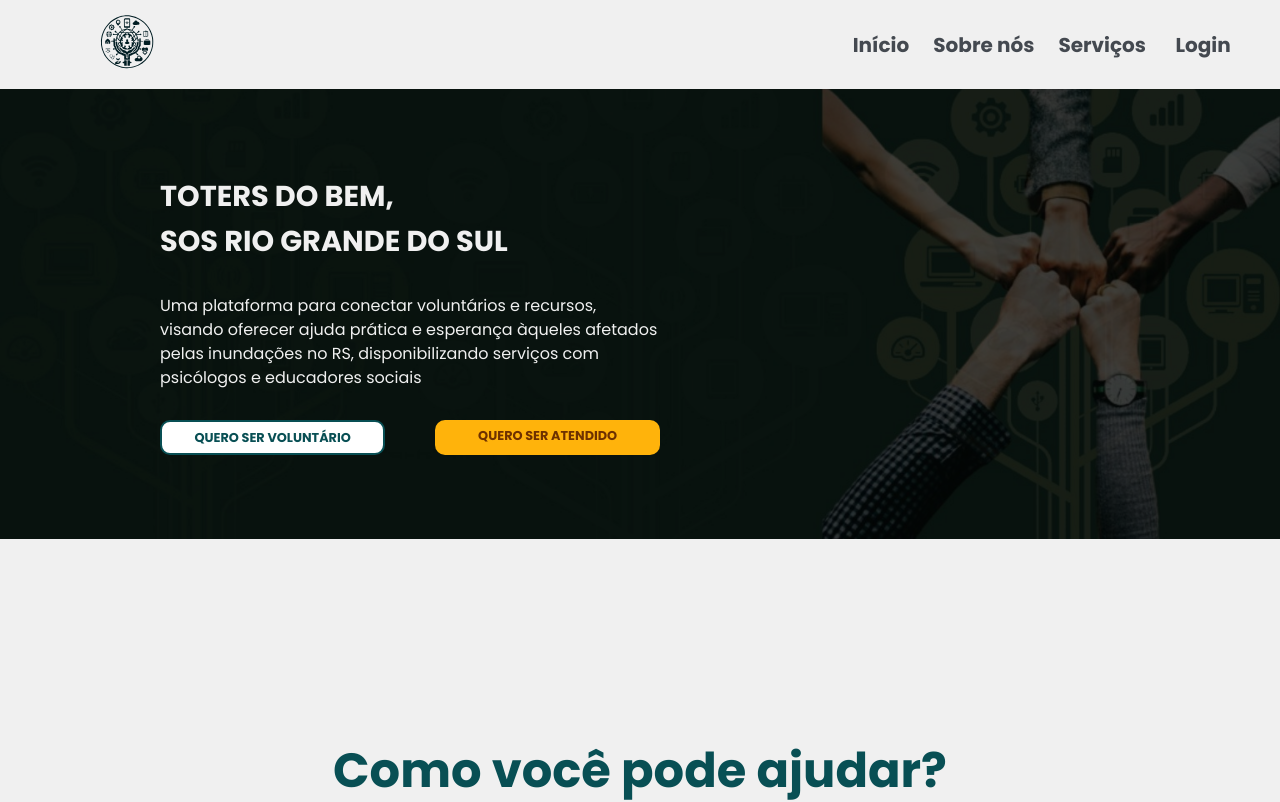
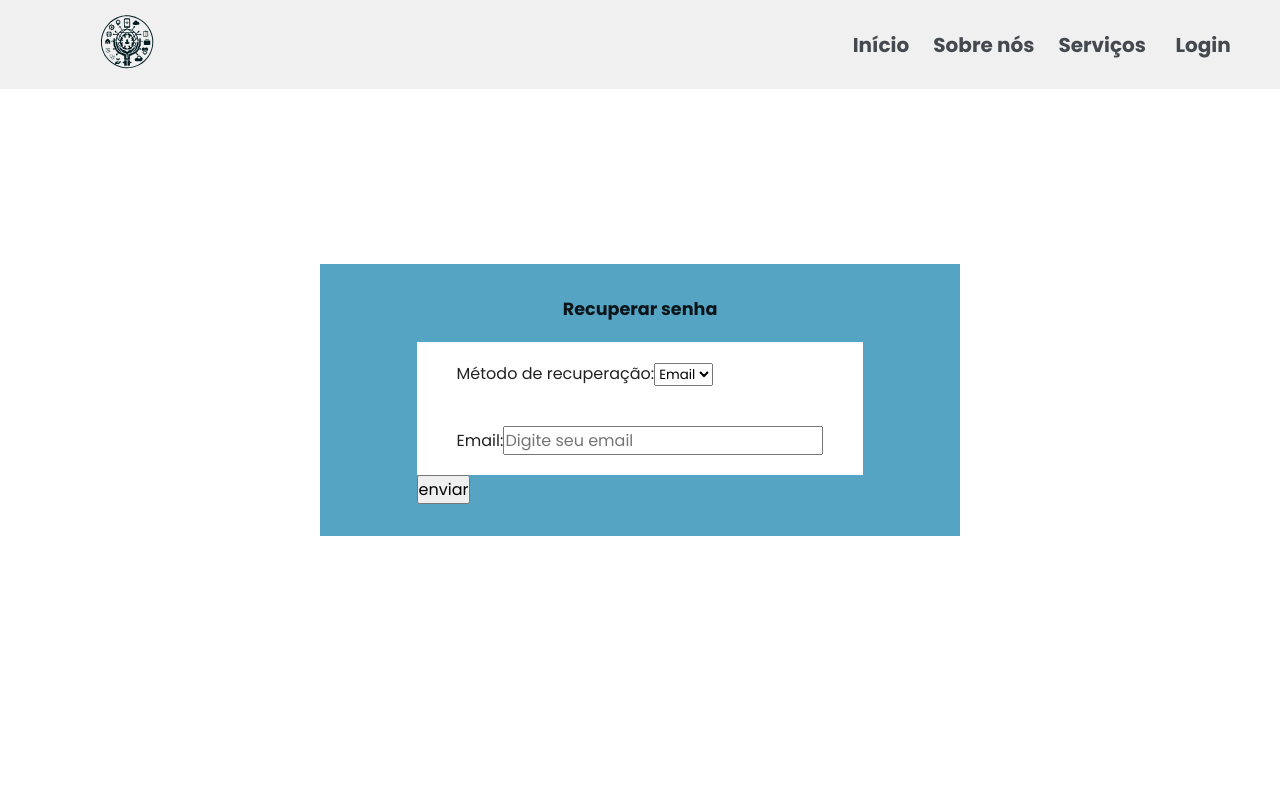
Before and after one commit to Dart1516/proyecto-toti-rs, a React (Create React App) app: page /recuperarsenha in a window 1280 px wide. Before the commit this address led to /Principal. Shown: the top 802 px of the page. Built offline with nearby package versions, Linux system fonts and the light colour scheme.

Commit message:
criando recuperarsenha

```diff
--- a/src/App.js
+++ b/src/App.js
@@ -14,7 +14,7 @@ import MinhaContaEducador from "./Pages/minhaContaEducador";
 import MinhaContaLider from "./Pages/minhaContaLider";
 import MinhaContaVoluntario from "./Pages/minhaContaVoluntario";
 import ThankYou from "./Pages/ThankYou";
-
+import RecuperarSenha from "./Pages/RecuperarSenha";
 function App() {
   return (
     <Router>
@@ -35,7 +35,7 @@ function App() {
         <Route path="/minhaContaLider" element={<MinhaContaLider/>} />
         <Route path="/minhaContaVoluntario" element={<MinhaContaVoluntario/>} />
         <Route path="/ThankYou" element={<ThankYou/>} />
-
+        <Route path="/recuperarsenha" element={<RecuperarSenha/>} />
         {/* Ruta predeterminada */}
         <Route path="/*" element={<Navigate to="/Principal" />} />
       </Routes>
--- a/src/Pages/Accesso.js
+++ b/src/Pages/Accesso.js
@@ -8,6 +8,7 @@ import Header from "../Components/Header-NavMenu";
 import Visibility from '@mui/icons-material/VisibilityOutlined';
 import VisibilityOff from '@mui/icons-material/VisibilityOffOutlined';
 import {  InputAdornment, IconButton } from '@mui/material';
+
 
 const StyledContainer = styled("div")(({theme}) => ({
   position: "fixed",
@@ -80,13 +81,14 @@ const Accesso = () => {
   const navigate = useNavigate();
   const [username, setUsername] = useState("");
   const handleLogin = async () => {
+
     try {
       if (!email || !password) {
           setError("Por favor, preencha todos os campos");
           return;
       }
-      const normalizedEmail = email.toLowerCase();
-      const response = await Api.get(`/login/usuarios?email=${normalizedEmail}&password=${password}`);
+      const passwordString = String(password);
+      const response = await Api.get(`/login/usuarios?email=${email}&password=${passwordString}`);
       const username = response.data.username;
       const rol = response.data.roleMessage;
       setUsername(username);
@@ -106,7 +108,8 @@ if (rol) {
   }
   };
   const handleEmailChange = (event) => {
-    setEmail(event.target.value);
+    const lowercasedEmail = event.target.value.toLowerCase();
+  setEmail(lowercasedEmail);
     setError(null);
   };
   const handlePasswordChange = (event) => {
@@ -153,6 +156,7 @@ if (rol) {
                   onChange={handleEmailChange}
                   required
                   className="input-text login"
+
                 />
               </FormControl>
               <FormControl style={{ marginTop: "20px" }}>
@@ -196,7 +200,7 @@ if (rol) {
         }
         label="Lembrar de mim"
       />
-<StyledLink href="/home">Esqueceu a senha?</StyledLink>
+<StyledLink href="/recuperarsenha">Esqueceu a senha?</StyledLink>
                  </StyledItems>
 
               <StyledButton onClick={handleLogin}>Entrar</StyledButton>
--- a/src/Pages/FormularioPsicologo.js
+++ b/src/Pages/FormularioPsicologo.js
@@ -36,12 +36,10 @@ function FormularioPsicologo() {
       setError("Por favor, aceite os termos e condições antes de enviar o formulário.");
       return;
     }
-    const normalizedEmail = formData.email.toLowerCase();
     const dataToSend = {
       ...formData,
       birthDate: new Date(formData.birthDate).toISOString(), // Convertir a formato ISO-8601
       notes: formData.notes || "",
-      email: normalizedEmail,
     };
     delete dataToSend.verifyEmail;
     delete dataToSend.verifyPassword;
--- /dev/null
+++ b/src/Pages/RecuperarSenha.js
@@ -0,0 +1,92 @@
+import React, { useState } from "react";
+import Header from "../Components/Header-NavMenu";
+import "../assets/styles/Button.css";
+import "../assets/styles/recuperarsenha.css"
+import { Api } from "../services/api";
+
+const RecuperarSenha = () => {
+  const [recoveryMethod, setRecoveryMethod] = useState("email");
+  const [email, setEmail] = useState("");
+  const [phone, setPhone] = useState("");
+  const [error, setError] = useState("");
+
+  const handleSubmit = async (e) => {
+    e.preventDefault();
+
+    const { recoveryMethod, email, phone } = this.state;
+
+    try {
+        const normalizedEmail = email.toLowerCase();
+        const response = await Api.get(`/login/usuarios?email=${normalizedEmail}`);
+      if (response.data.length === 0) {
+        setError("Usuário não encontrado.");
+        return;
+      }
+
+      // Proceed to Step 2 (code sending)
+      this.props.onMoveToStep2(recoveryMethod, email, phone);
+    } catch (error) {
+      console.error("Error al verificar usuário:", error);
+      setError("Ocorreu um erro. Tente novamente.");
+    }
+  };
+
+  return (
+    <div id="container" >
+   <Header/>
+<div id="body">
+      <h2>Recuperar senha</h2>
+
+      <form onSubmit={handleSubmit}>
+        <div className="form-group">
+          <label htmlFor="recoveryMethod">Método de recuperação:</label>
+          <select
+            id="recoveryMethod"
+            value={recoveryMethod}
+            onChange={(e) => setRecoveryMethod(e.target.value)}
+          >
+            <option value="email">Email</option>
+            <option value="sms">SMS</option>
+          </select>
+        </div>
+
+        {recoveryMethod === "email" && (
+          <div className="form-group">
+            <label htmlFor="email">Email:</label>
+            <input
+              type="email"
+              id="email"
+              value={email}
+              onChange={(e) => setEmail(e.target.value)}
+              placeholder="Digite seu email"
+              required
+            />
+          </div>
+        )}
+
+        {recoveryMethod === "sms" && (
+          <div className="form-group">
+            <label htmlFor="phone">Número de telefone:</label>
+            <input
+              type="tel"
+              id="phone"
+              value={phone}
+              onChange={(e) => setPhone(e.target.value)}
+              placeholder="Digite seu número de telefone"
+              required
+            />
+          </div>
+        )}
+
+        <button type="submit" className="btn btn-primary">
+          enviar
+        </button>
+        {error && <div className="error-message">{error}</div>}
+      </form>
+    </div>
+    </div>
+
+  );
+};
+
+export default RecuperarSenha;
--- /dev/null
+++ b/src/assets/styles/recuperarsenha.css
@@ -0,0 +1,17 @@
+#container{
+    display: flex;
+    align-items: center;
+    justify-content: center;
+    flex-direction: column;
+    height: 100vh;
+    width: 100vw;
+}
+#body{
+    background-color: rgb(86, 164, 195);
+    width: 50%;
+    align-items: center;
+    justify-content: center;
+    display: flex;
+    flex-direction: column;
+    padding: 2rem;
+}
```
Also changed, not shown: src/Pages/recuperarSenha2.js (added, +38 -0 lines).
